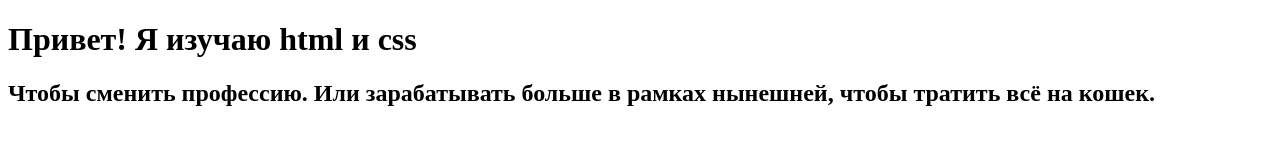
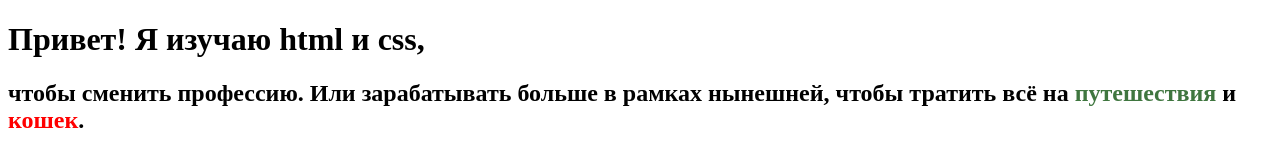
Before and after one commit to ACattae/ACattae.github.io, a plain HTML site: page index.html in a window 1280 px wide. Drawn offline with Linux system fonts and the light colour scheme.

Commit message:
Update index.html

```diff
--- a/index.html
+++ b/index.html
@@ -7,8 +7,8 @@
     </head>
     <body>
 <main>
-    <h1>Привет! Я изучаю html и css</h1>
-    <h2>Чтобы сменить профессию. Или зарабатывать больше в рамках нынешней, чтобы тратить всё на <span style="color:green>путешествия</span> и <span style="color:red>кошек</span>.</h2>
+    <h1>Привет! Я изучаю html и css,</h1>
+    <h2>чтобы сменить профессию. Или зарабатывать больше в рамках нынешней, чтобы тратить всё на <span style="color: rgb(63, 118, 63)">путешествия</span> и <span style="color: red">кошек</span>.</h2>
 </main>
 </body>
 </html>
```
